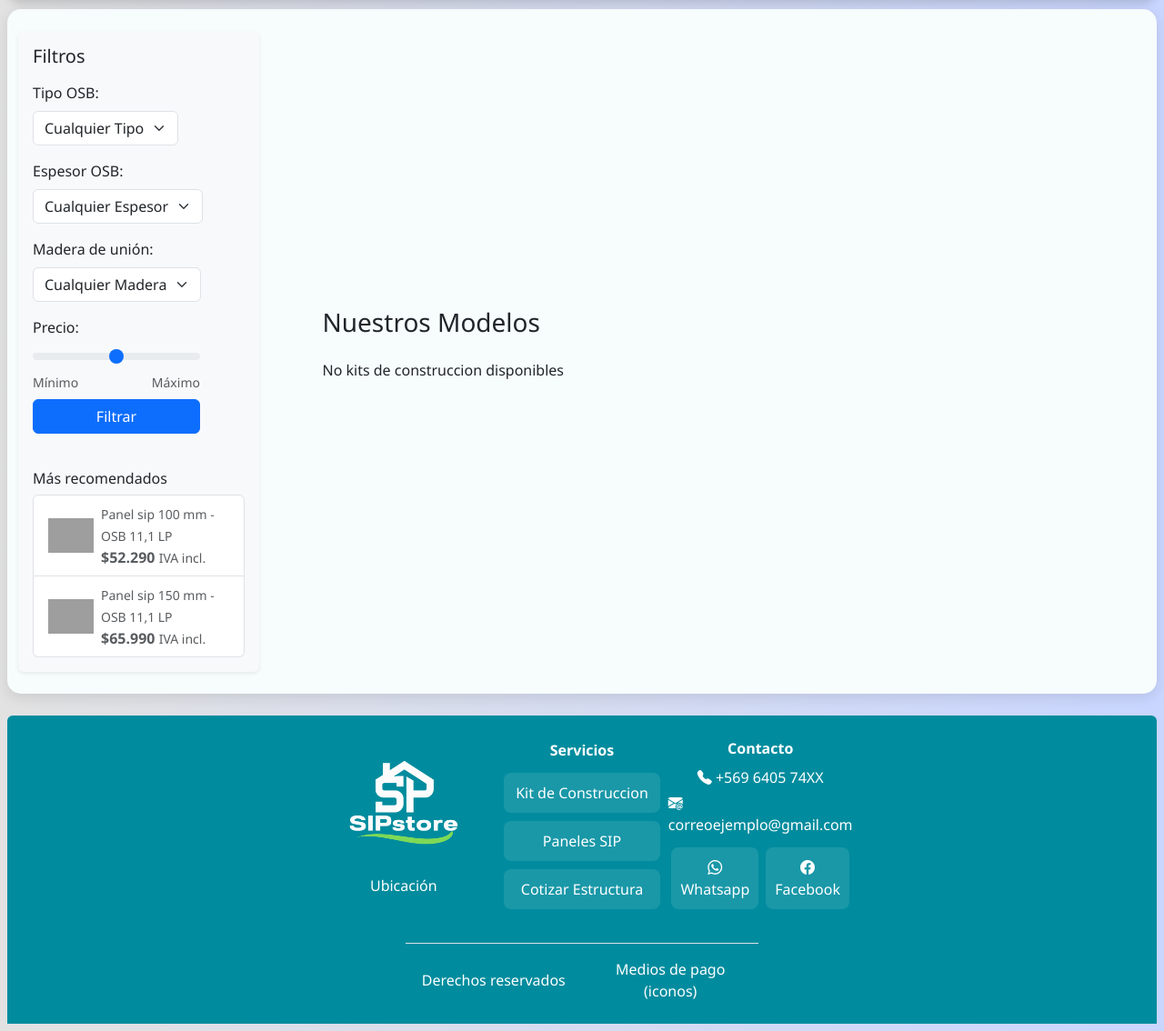
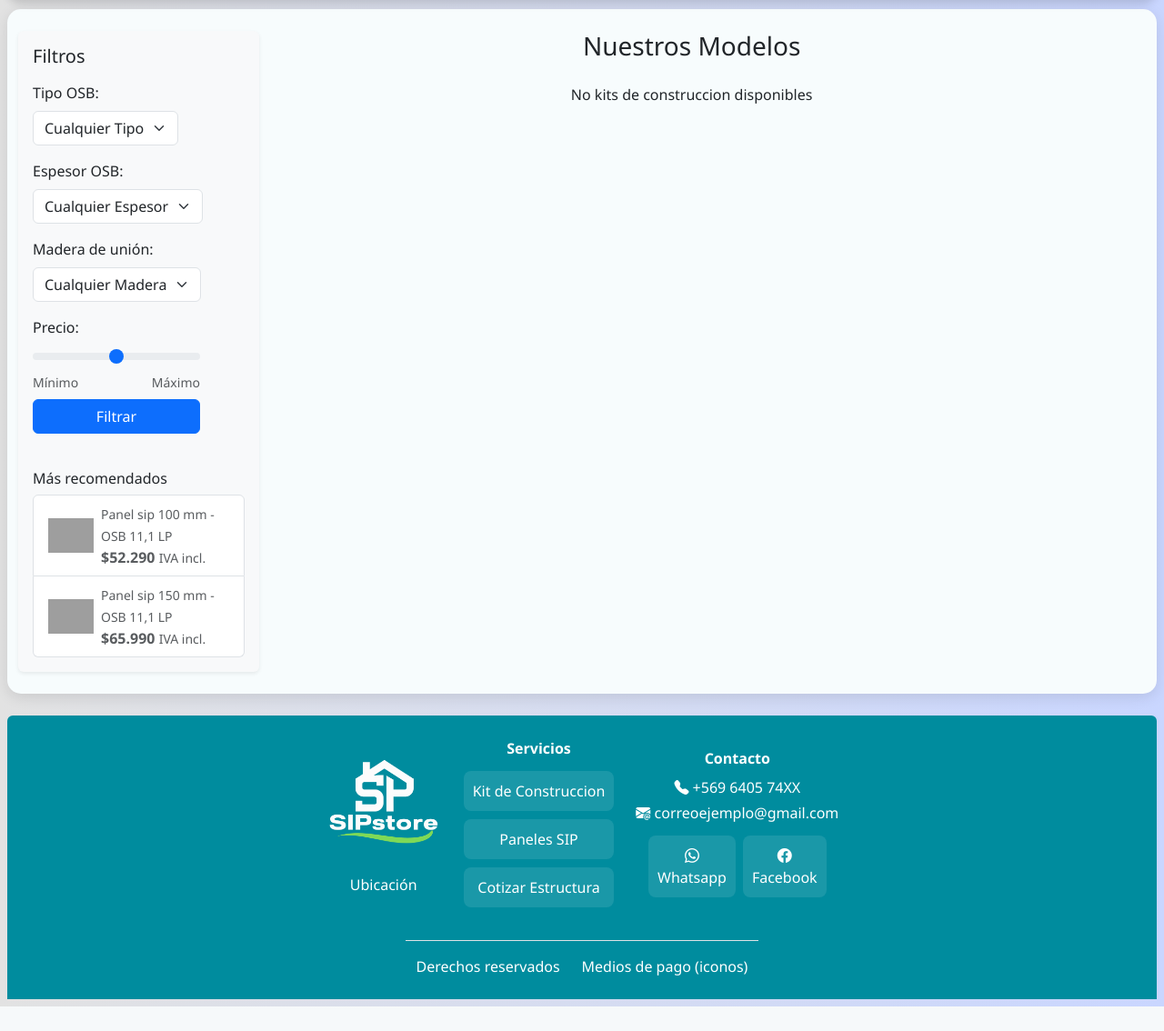
Before and after one commit to paocespedes-bit/Capstone-, a Django app: page /kits/ in a window 1280 px wide. Shown: the part 102-1236 px from the top of the page at 91% size. After the commit the page ends 1209 px from the top, so only its background shows below. Run offline with Django 5.2, Linux system fonts and the light colour scheme; data that the repository does not hold is empty; some libraries are stand-ins or nearby versions; grey boxes are pictures that could not be loaded.

Commit message:
actualizacion css catalogo

```diff
--- a/Fase_2/Evidencias_Proyecto/SIPstore/store/static/store/style/catalogo.css
+++ b/Fase_2/Evidencias_Proyecto/SIPstore/store/static/store/style/catalogo.css
@@ -98,7 +98,7 @@
   box-shadow: 0 8px 20px rgba(0, 0, 0, 0.15);
   display: flex;
   justify-content: space-between;
-  align-items: center;
+  align-items: flex-start;
 }
 
 .row {
@@ -114,13 +114,25 @@
   display: block;
 }
 
+.row > * {
+  flex-shrink: 0;
+  width: auto;
+  max-width: 100%;
+}
+
 .productos {
   display: flex;
   justify-content: center;
   align-items: center;
-  flex-direction: column;
+  flex-direction: row;
   width: 100%;
   height: auto;
+}
+
+.mb-4{
+  display: flex;
+  justify-content: center;
+  align-items: center;
 }
 
 /* Ajustes móviles */
--- a/Fase_2/Evidencias_Proyecto/SIPstore/store/static/store/style/paneles.css
+++ b/Fase_2/Evidencias_Proyecto/SIPstore/store/static/store/style/paneles.css
@@ -129,6 +129,12 @@
   height: auto;
 }
 
+.mb-4{
+  display: flex;
+  justify-content: center;
+  align-items: center;
+}
+
 /* Ajustes móviles */
 @media (max-width: 576px) {
   aside {
```
